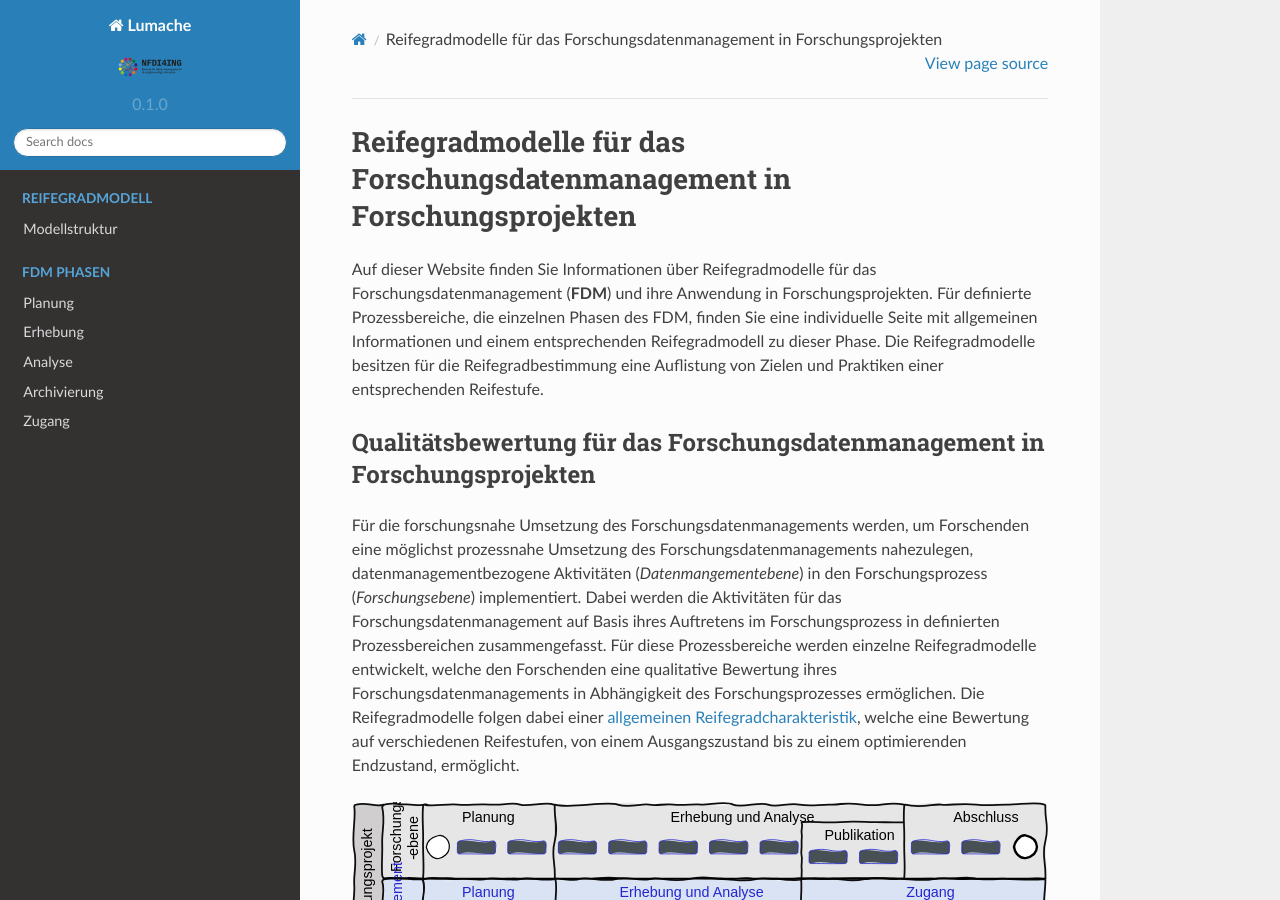
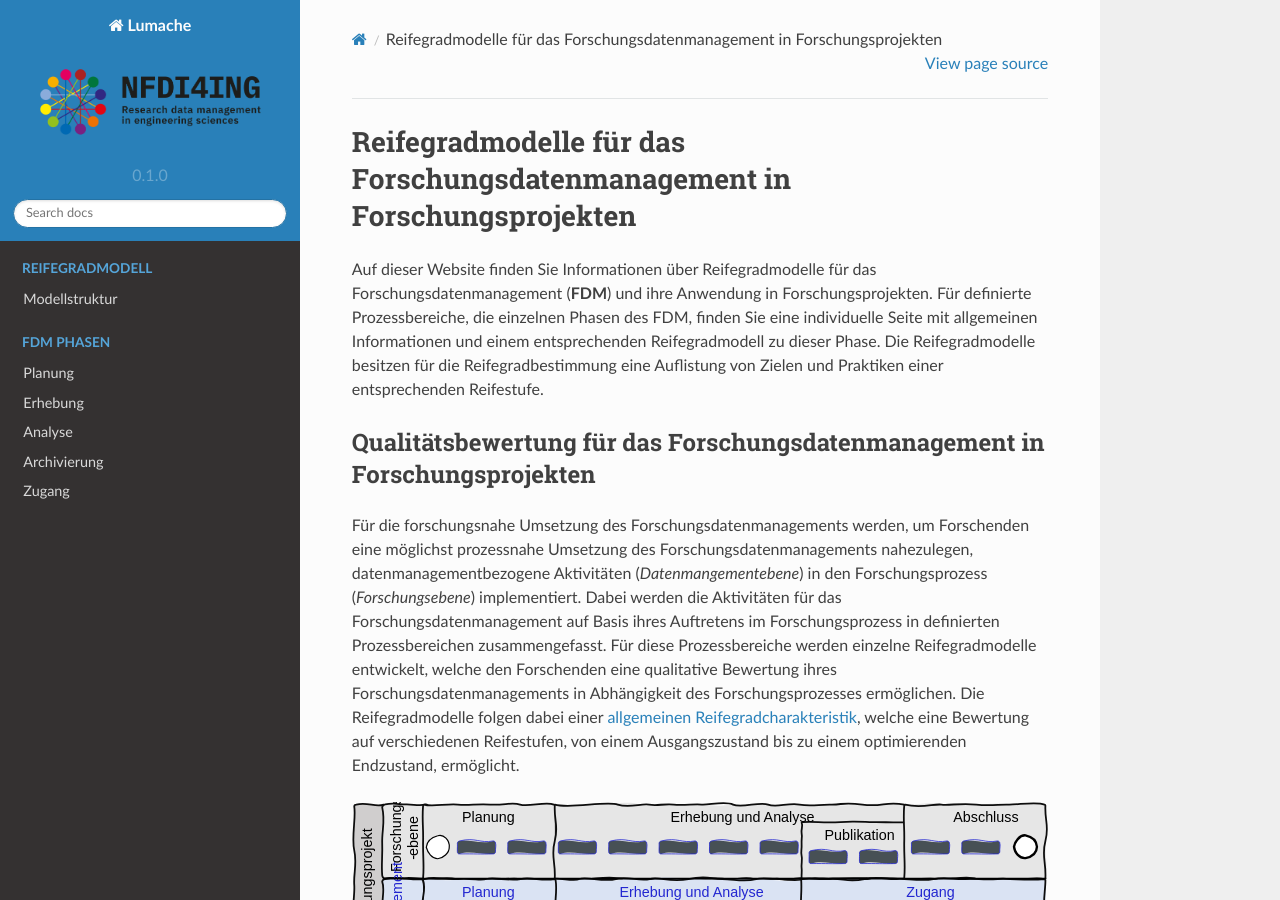
Before and after one commit to LUHMW/MaturityModelsNFDI4Ing, a Sphinx documentation site: the page built from docs/source/index.rst, in a window 1280 px wide and 900 px high. Built offline with Sphinx 7.4.7 and the Read the Docs theme 2.0.0, drawn with Linux system fonts in a browser that asks for light colours.

Commit message:
Update conf.py

```diff
--- a/docs/source/conf.py
+++ b/docs/source/conf.py
@@ -31,7 +31,7 @@ templates_path = ['_templates']
 
 html_theme = 'sphinx_rtd_theme'
 
-html_logo = 'NFDI4ING_Wort-Bildmarke_POS_RGB.svg'
+html_logo = 'NFDI4ING_Wort-Bildmarke_POS_RGB_200.png'
 
 # -- Options for EPUB output
 epub_show_urls = 'footnote'
```
